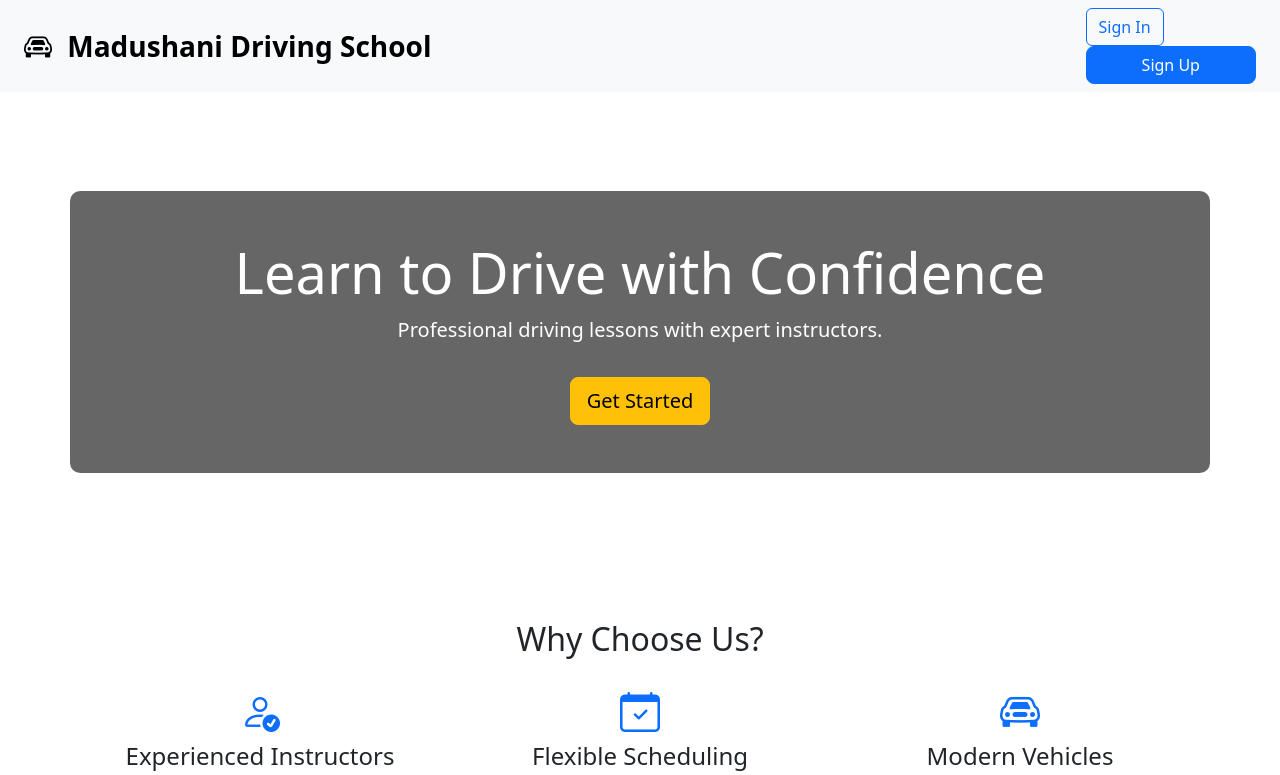
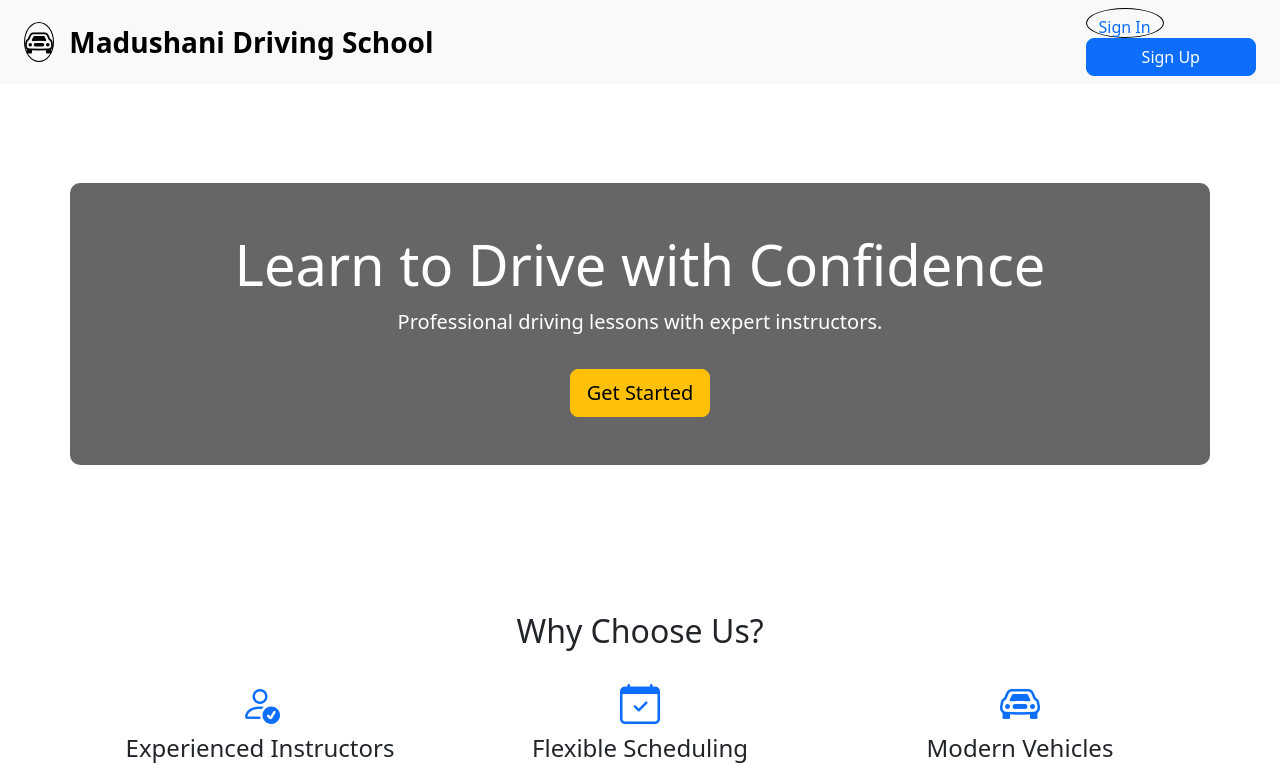
Before and after one commit to Dhanuka-Wimalarathna/Driving_School, a React (Create React App) app in the folder frontend/: page / in a window 1280 px wide. Shown: the top 775 px of the page. Built offline with nearby package versions, Linux system fonts and the light colour scheme.

Commit message:
Updated Home.css file

```diff
--- a/frontend/src/pages/Student/Home.css
+++ b/frontend/src/pages/Student/Home.css
@@ -23,3 +23,10 @@
   .footer {
     margin-top: 3rem;
   }
+
+  .me-2 {
+    height: 30px;
+    border: 1px solid #000;
+    border-radius: 50%;
+    box-sizing: border-box;
+  }
```
